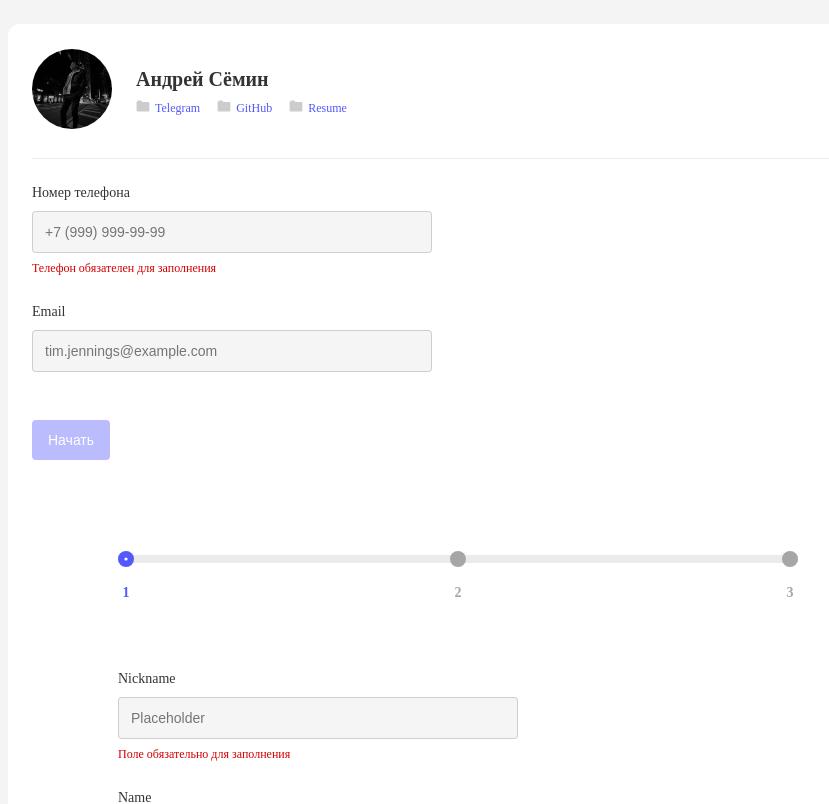
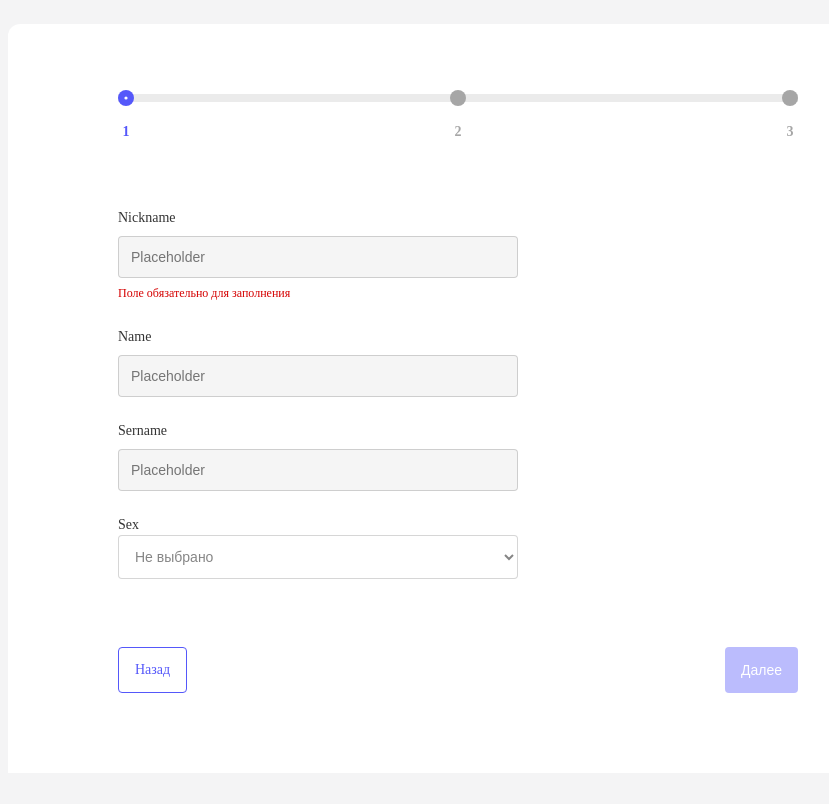
Before and after one commit to AndruhaSem/front-cloud-camp, a React (Create React App) app: page /create in a window 1280 px wide. Shown: the top 804 px of the page, without its empty margins (182-1011 px from the left). Built offline with nearby package versions, Linux system fonts and the light colour scheme; a web font is replaced by a local one.

Commit message:
examination route part two

```diff
--- a/src/app/App.js
+++ b/src/app/App.js
@@ -4,18 +4,12 @@ import FormsScreen from "./layouts/formsScreen";
 import React from "react";
 import history from "./utils/history";
 function App() {
-  console.log(history);
   return (
     <div className="main-container">
-      <Route
-        path={history.location.pathname || "/"}
-        exact
-        component={HomeScreen}
-      />
-      <Route
-        path={history.location.pathname || "/create"}
-        component={FormsScreen}
-      />
+      {/* <BrowserRouter basename={history.location.pathname || ""}> */}
+      <Route path="/create" component={FormsScreen} />
+      <Route path="/" exact component={HomeScreen} />
+      {/* </BrowserRouter> */}
     </div>
   );
 }
--- a/src/app/components/pages/homeForm.jsx
+++ b/src/app/components/pages/homeForm.jsx
@@ -34,6 +34,7 @@ const HomeForm = () => {
   };
   const isValid = Object.keys(errors).length === 0;
   return (
+    <>
       <form>
         <TextFieldMask
           value={form.phone}
@@ -52,6 +53,7 @@ const HomeForm = () => {
           error={errors.email}
           placeholder="tim.jennings@example.com"
         />
+      </form>
       <button
         disabled={!isValid}
         className={
@@ -61,7 +63,7 @@ const HomeForm = () => {
       >
         <Link to="/create">Начать</Link>
       </button>
-    </form>
+    </>
   );
 };
 
```
Lines whose indentation alone changed are shown as unchanged.
